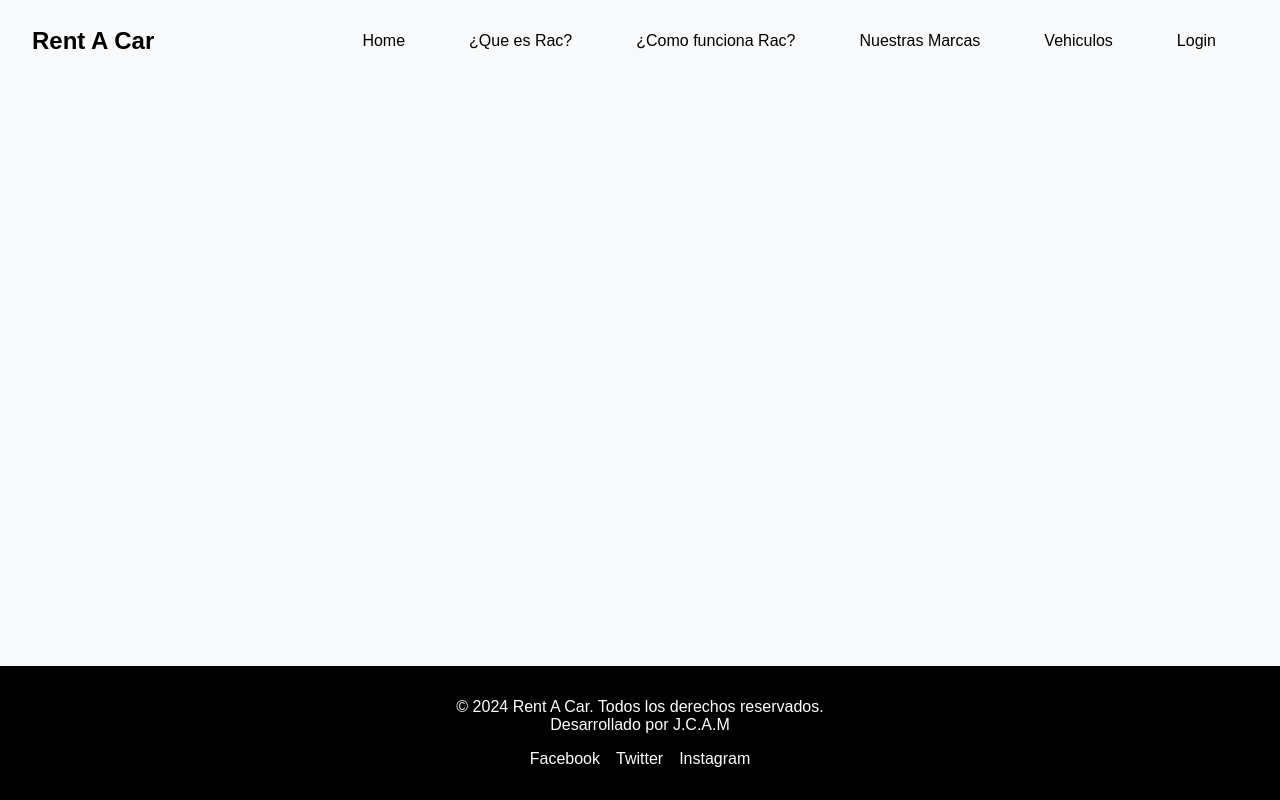
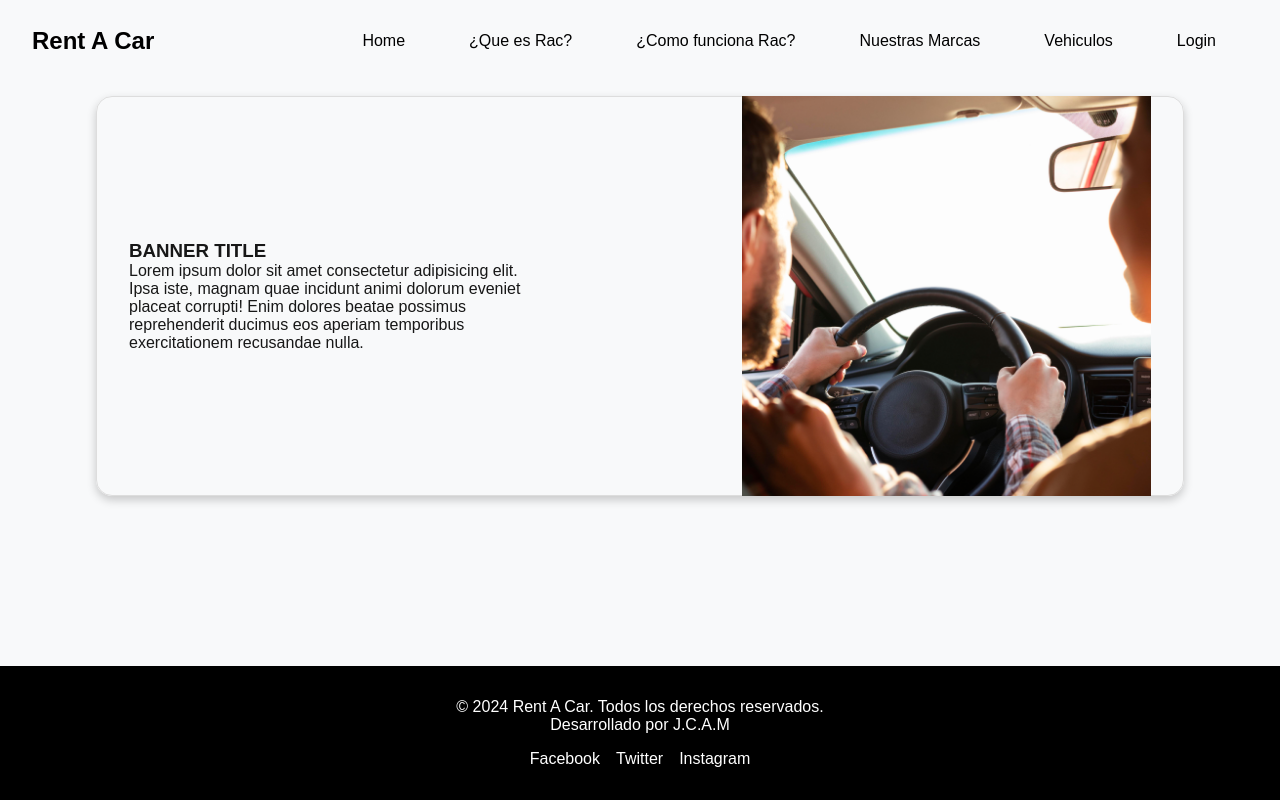
Before and after one commit to JuanCarlosAlo/Rent-a-car-App, a Next.js app: page /vehicles in a window 1280 px wide. Built offline with nearby package versions, Linux system fonts and the light colour scheme.

Commit message:
banner in work

```diff
--- a/app/vehicles/page.tsx
+++ b/app/vehicles/page.tsx
@@ -1,8 +1,9 @@
+import Banner from '@/components/Banner/Banner'
 import React from 'react'
 
 const Veicles = () => {
   return (
-    <div>Veicles</div>
+   <Banner/>
   )
 }
 
--- /dev/null
+++ b/components/Banner/Banner.tsx
@@ -0,0 +1,15 @@
+import {BannerContainer, BannerImage, BannerTextWrap} from "./styles"
+
+const Banner = () => {
+return<section>
+    <BannerContainer>
+        <BannerTextWrap>
+            <h1>BANNER TITLE</h1>
+            <p>Lorem ipsum dolor sit amet consectetur adipisicing elit. Ipsa iste, magnam quae incidunt animi dolorum eveniet placeat corrupti! Enim dolores beatae possimus reprehenderit ducimus eos aperiam temporibus exercitationem recusandae nulla.</p>
+        </BannerTextWrap>
+        <BannerImage src="/assets/placeholder.jpg" alt="" />
+    </BannerContainer>
+</section>
+}
+
+export default Banner
--- /dev/null
+++ b/components/Banner/styles.ts
@@ -0,0 +1,26 @@
+"use client"
+
+import { MAIN_COLORS } from "@/lib/COLORS"
+import styled from "styled-components"
+
+export const BannerContainer = styled.section`
+display: flex;
+align-items: center;
+justify-content: space-between;
+height: 400px;
+margin: 6rem;
+padding: 2REM;
+border-radius: 1rem;
+border: 1px solid ${MAIN_COLORS.CARDS_BORDER};
+box-shadow: ${MAIN_COLORS.CARDS_SHADOW};
+`
+
+export const BannerImage = styled.img`
+width: 40%;
+object-fit: cover;
+height: 400px;
+`
+
+export const BannerTextWrap = styled.div`
+width: 40%;
+`
```
